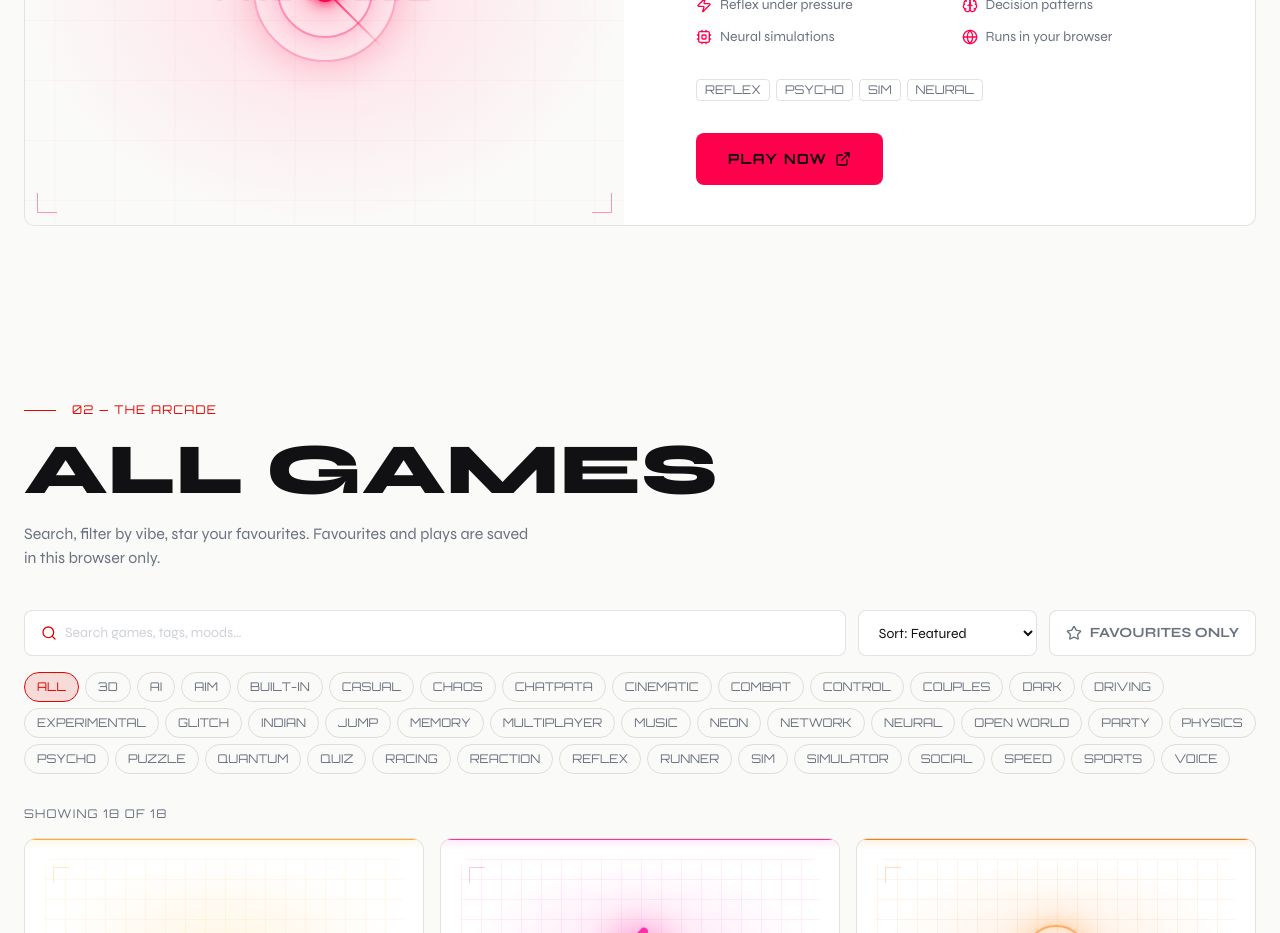
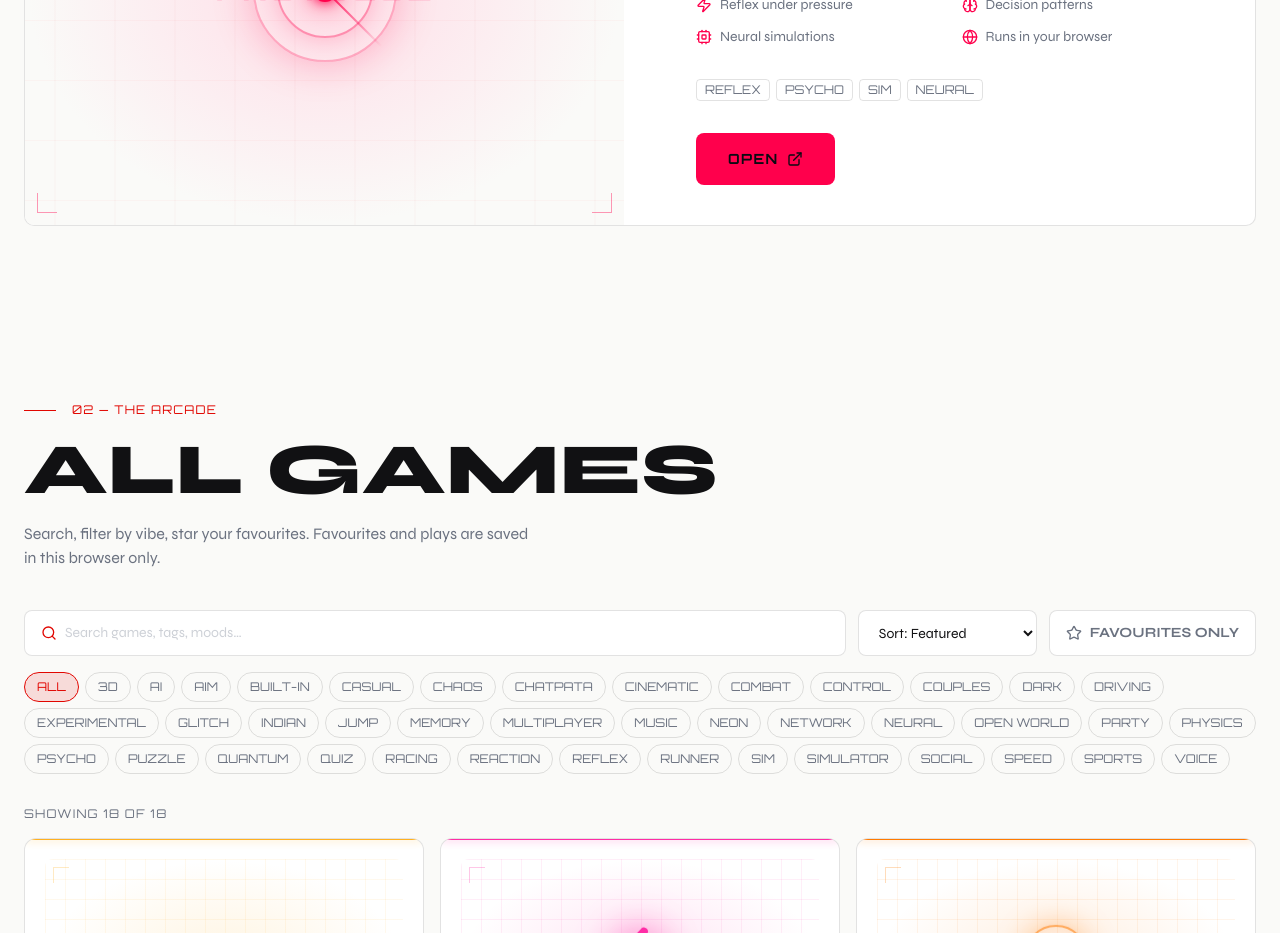
Before and after one commit to Die-Another-Day/Arqadex, a Next.js app: page / in a window 1280 px wide. Shown: the part 1740-2673 px from the top of the page. Built offline with nearby package versions, Linux system fonts and the light colour scheme.

Commit message:
ARQADEX v2.27.0: featured game links to its detail page (OPEN)

```diff
--- a/components/FeaturedGame.tsx
+++ b/components/FeaturedGame.tsx
@@ -3,7 +3,6 @@
 import { motion } from 'framer-motion'
 import { ExternalLink, Zap, Cpu, Globe, Brain } from 'lucide-react'
 import { GAMES } from '@/lib/games'
-import { recordPlay } from '@/lib/arcade'
 
 const GAME = GAMES.find((g) => g.id === 'protocol-zero')!
 
@@ -80,12 +79,11 @@ export default function FeaturedGame() {
             </div>
             <div className="mt-auto">
               <a
-                href={GAME.url}
-                onClick={() => recordPlay(GAME.id)}
+                href={`/games/${GAME.id}`}
                 className="inline-flex items-center gap-2 px-8 py-4 rounded-lg text-sm font-bold tracking-widest transition-transform hover:scale-[1.02]"
                 style={{ background: GAME.color, color: '#0a0a12', fontFamily: 'var(--font-orbitron)' }}
               >
-                PLAY NOW <ExternalLink className="w-4 h-4" />
+                OPEN <ExternalLink className="w-4 h-4" />
               </a>
             </div>
           </div>
```
